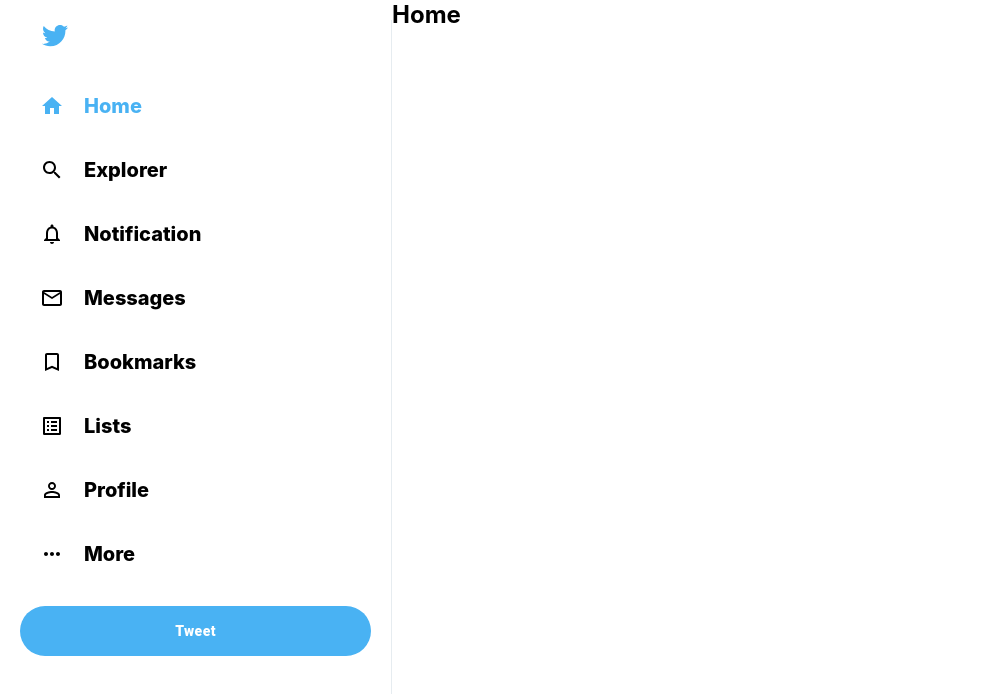
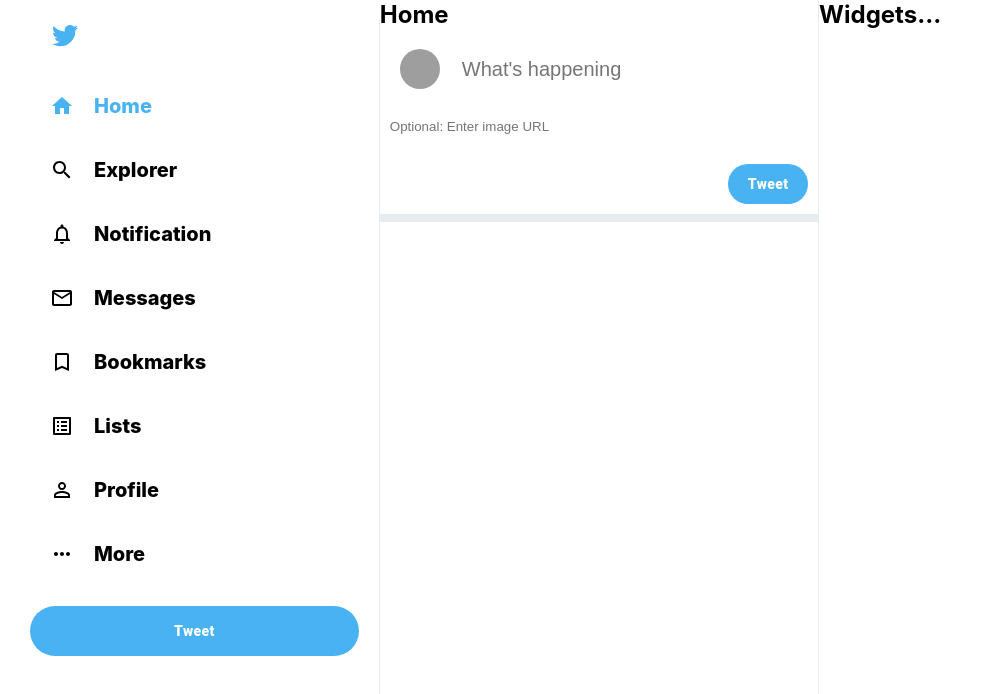
Before and after one commit to innovationcode/twitter-clone, a React (Create React App) app in the folder twitter/: page / in a window 1280 px wide. Shown: the top 694 px of the page, without its empty margins (0-983 px from the left). Built offline with nearby package versions, Linux system fonts and the light colour scheme; grey boxes are pictures that could not be loaded.

Commit message:
Feed -- TweetBox component

```diff
--- a/twitter/src/App.css
+++ b/twitter/src/App.css
@@ -9,4 +9,5 @@
     max-width: 1300px;
     margin-left: auto;
     margin-right: auto;
+    padding: 0 10px;
 }
--- a/twitter/src/App.js
+++ b/twitter/src/App.js
@@ -1,6 +1,7 @@
 import React from 'react';
 import Sidebar from './Components/sidebar/Sidebar.js';
 import Feed from './Components/feed/Feed.js';
+import Widgets from './Components/widgets/Widgets.js'
 import './App.css';
 
 function App() {
@@ -8,10 +9,12 @@
     <div className="app">
       {/* Sidebar */}
       <Sidebar />
+
       {/* Feed */}
+      <Feed />
 
-      <Feed />
       {/* Widgets */}
+      <Widgets />
     </div>
   );
 }
--- a/twitter/src/Components/feed/Feed.css
+++ b/twitter/src/Components/feed/Feed.css
@@ -1,4 +1,24 @@
 .feed {
     flex: 0.4;
+    border-right: 1px solid var(--twitter-background);
+    min-width: fit-content;
+    overflow-y: scroll;
+}
 
+/* Hide scrollbar for Chrome, Safari and Opera */
+.feed::-webkit-scrollbar {
+    display: none;
 }
+
+/* Hide scrollbar for IE, Edge and Firefox */
+.feed {
+    -ms-overflow-style: none;
+    scrollbar-width: none;
+}
+
+.feed__header {
+    position: sticky;
+    top: 0;
+    background-color: white;
+    z-index: 100;
+}
--- a/twitter/src/Components/feed/Feed.js
+++ b/twitter/src/Components/feed/Feed.js
@@ -1,15 +1,17 @@
 import React from 'react'
+import TweetBox from './tweetBox/TweetBox'
 import './Feed.css';
 
 const Feed = () => {
     return (
-        <div>
+        <div className = 'feed'>
             {/* Header */}
-            <div className = 'feed'>
+            <div className = 'feed__header'>
                 <h2>Home</h2>
             </div>
 
             {/* TweetBox */}
+            <TweetBox />
 
             {/* Post */}
             {/* Post */}
--- /dev/null
+++ b/twitter/src/Components/feed/tweetBox/TweetBox.css
@@ -0,0 +1,43 @@
+.tweetbox {
+    padding-bottom:10px;
+    border-bottom: 8px solid var(--twitter-background);
+    padding-right: 10px;
+}
+
+.tweetbox > form {
+    display: flex;
+    flex-direction: column;
+}
+
+.tweetbox__input {
+    padding: 20px;
+    display: flex;
+}
+
+.tweetbox__input > input {
+    flex: 1;
+    margin-left: 20px;
+    font-size: 20px;
+    border: none;
+    /* background-color: aqua; */
+}
+
+
+.tweetbox__imageInput {
+    border: none;
+    padding: 10px;
+}
+
+
+.tweetbox__tweetbutton {
+    background-color: var(--twitter-color) !important;
+    border: none !important;
+    color: white !important;
+    font-weight: 900 !important;
+    text-transform: inherit !important;
+    border-radius: 30px !important;
+    width: 80px;
+    height: 40px !important;
+    margin-top: 20px !important;
+    margin-left: auto !important;
+}
--- /dev/null
+++ b/twitter/src/Components/feed/tweetBox/TweetBox.js
@@ -0,0 +1,27 @@
+import React from 'react';
+import { Avatar, Button } from '@material-ui/core';
+
+import './TweetBox.css';
+
+const TweetBox = () => {
+    return (
+        <div className = 'tweetbox'>
+            <form>
+                <div className = 'tweetbox__input'>
+                    <Avatar src = "https://i.pinimg.com/564x/bb/fa/4e/bbfa4ea9ce792e35890eb7f19398d594.jpg" />
+                    <input placeholder = "What's happening" />
+                </div>
+
+                <input
+                    className="tweetbox__imageInput"
+                    placeholder="Optional: Enter image URL"
+                    type="text"
+                />
+
+                <Button className = "tweetbox__tweetbutton">Tweet</Button>
+            </form>
+        </div>
+    )
+}
+
+export default TweetBox;
--- /dev/null
+++ b/twitter/src/Components/widgets/Widgets.js
@@ -0,0 +1,12 @@
+import React from 'react';
+
+const Widgets = () => {
+    return (
+        <div className = 'widgets'>
+            <h2>Widgets...</h2>
+
+        </div>
+    )
+}
+
+export default Widgets;
```
Also changed, not shown: twitter/src/Components/widgets/Widgets.css (added).
